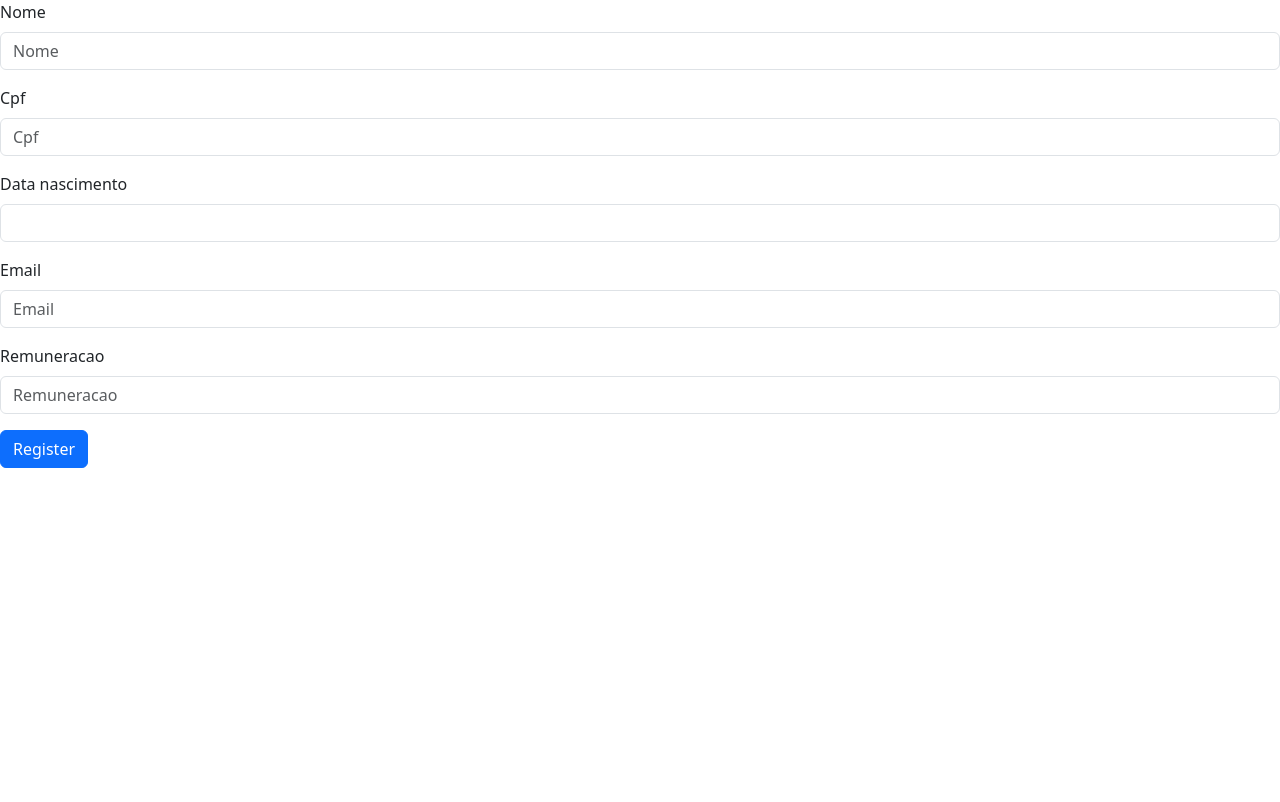
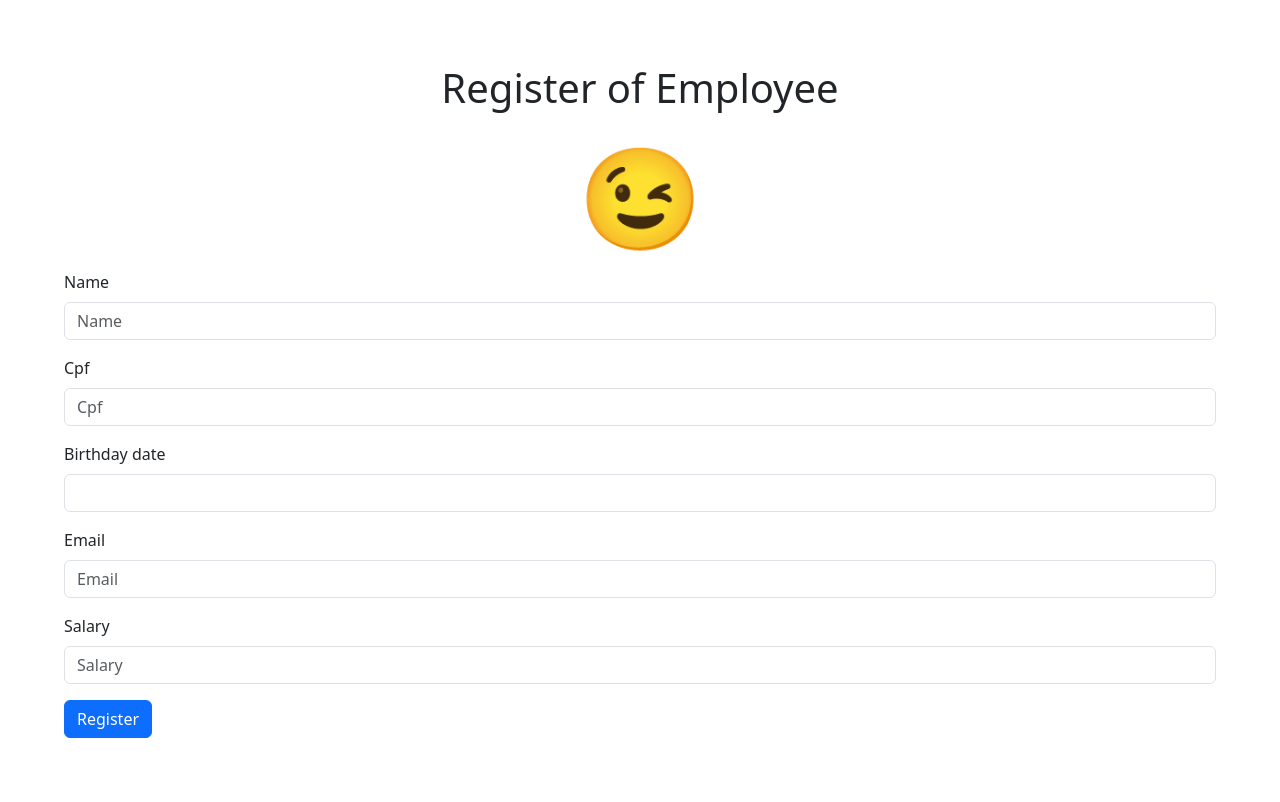
Before and after one commit to MarcioFreitasUFSC21/atividade-crud, a Django app: page /app/form_funcionario in a window 1280 px wide. Before the commit the page ends 468 px from the top, so only its background shows below. Run offline with Django 5.2, Linux system fonts and the light colour scheme; some libraries are stand-ins or nearby versions.

Commit message:
definitive system to add employee read

```diff
--- a/app/forms.py
+++ b/app/forms.py
@@ -0,0 +1,6 @@
+from django  import forms
+from .models import Funcionario
+
+class Meta:
+        model = Funcionario
+        fields = '__all__'
--- a/app/models.py
+++ b/app/models.py
@@ -2,8 +2,8 @@ from django.db import models
 
 # Create your models here.
 class Funcionario(models.Model):
-    nome = models.CharField(max_length=100, null= False, blank=False)
+    name = models.CharField(max_length=100, null= False, blank=False)
     cpf = models.CharField(max_length=11, blank=True, null=True)
-    data_nascimento = models.DateField(null=False, blank=False)
+    birthday_date = models.DateField(null=False, blank=False)
     email = models.EmailField(null=False, blank=False)
-    remuneracao = models.DecimalField(max_digits=8, decimal_places=2, null=False, blank=False)
+    salary = models.DecimalField(max_digits=8, decimal_places=2, null=False, blank=False)
--- a/app/templates/form_funcionario.html
+++ b/app/templates/form_funcionario.html
@@ -5,14 +5,23 @@
     <meta charset="UTF-8">
     <meta name="viewport" content="width=device-width, initial-scale=1.0">
     <title>The Employee Forms</title>
+    <link rel="icon" type="image/x-icon" href="/images/favicon.ico">
+    <style type = "text/css">
+        html{margin:5%;
+            }
+    </style>
     {% bootstrap_css %}
     {% bootstrap_javascript%}
+
+
 </head>
 <body>
+    <h1><center>Register of Employee</center></h1>
+    <center><span style='font-size:100px;'>&#128521;</span></center>
     <form method="post">
         {% csrf_token %}
         {% bootstrap_form form %}
-        <input type="submit" class="btn btn-primary" value="Register"></input>
+        <input type="submit" class="btn btn-primary" value= "Register" ></input>
     </form>
 </body>
 </html>
--- a/app/urls.py
+++ b/app/urls.py
@@ -1,5 +1,5 @@
 from django.urls import path, include
-from .views import FuncionarioCreateView, FuncionarioListView, FuncionarioUpdateView, FuncionarioDetailView, FuncionarioDeleteView
+from .views import (FuncionarioCreateView, FuncionarioListView, FuncionarioUpdateView, FuncionarioDetailView, FuncionarioDeleteView)
 #***********************************************************************************
 urlpatterns = [
     path("form_funcionario", FuncionarioCreateView.as_view(), name = "form_funcionario"),
--- a/app/views.py
+++ b/app/views.py
@@ -1,5 +1,5 @@
 from django.shortcuts import render
-from django.views.generic import CreateView, ListView, UpdateView, DetailView, DeleteView
+from django.views.generic import (CreateView, ListView, UpdateView, DetailView, DeleteView)
 from django.urls import reverse_lazy
 from .models import Funcionario
 
@@ -24,7 +24,7 @@ class FuncionarioListView(ListView):
 #***********************************************
 class FuncionarioUpdateView(UpdateView):
     model = Funcionario
-    fields = ("nome", "cpf", "email", "remuneracao")
+    fields = ("name", "cpf", "email", "salary")
     template_name = "form_funcionario.html"
     success_url = reverse_lazy("lista_funcionarios")
 #*****************************************************
```
Also changed, not shown: app/templates/lista_funcionario.html (+10 -3 lines), app/templates/lista_funcionarios.html (+15 -6 lines), app/templates/remover_funcionario.html (+12 -7 lines), app/migrations/0006_rename_data_nascimento_funcionario_bithday_date_and_more.py (added), app/migrations/0007_rename_bithday_date_funcionario_birthday_date.py (added).
